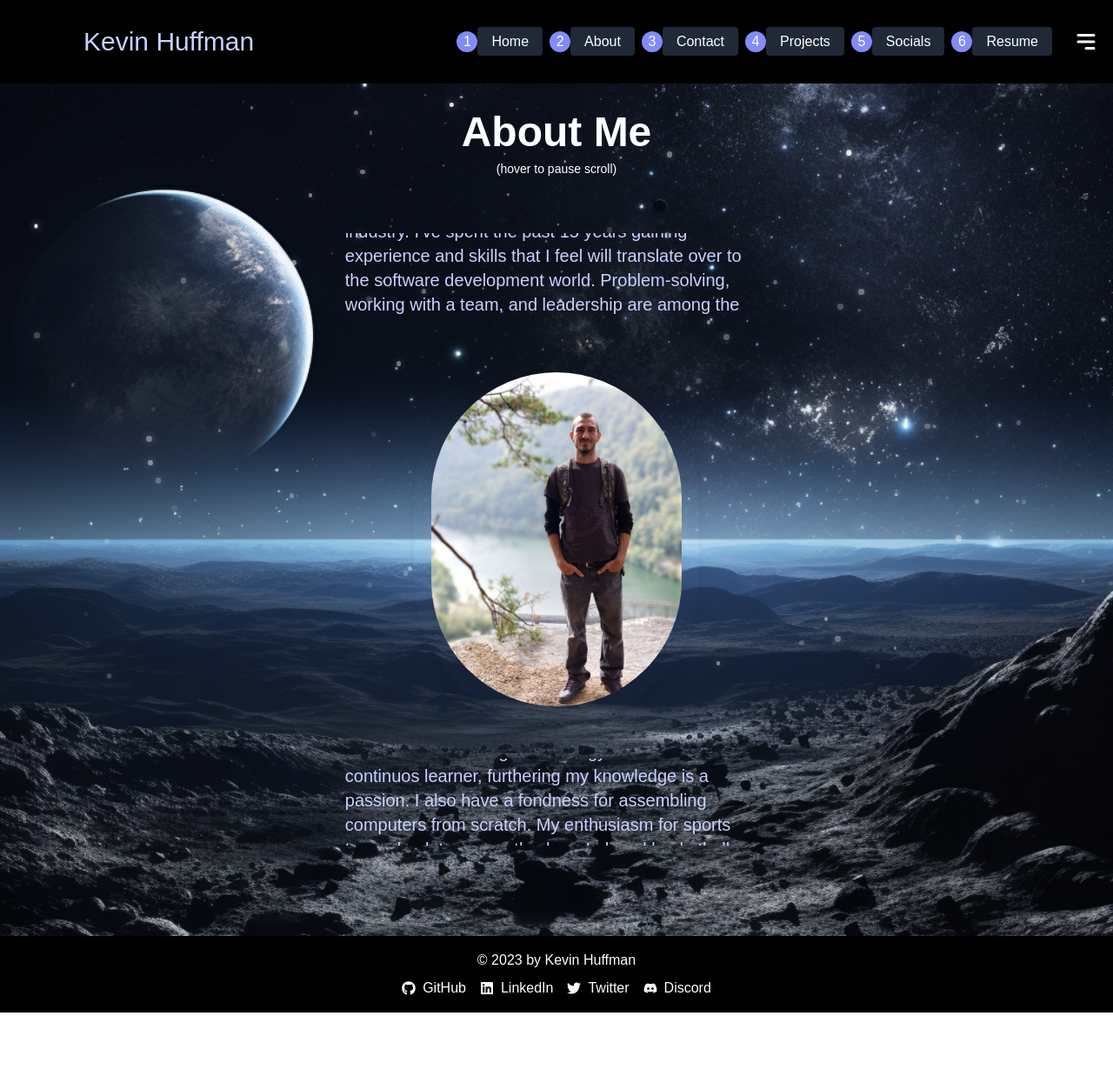
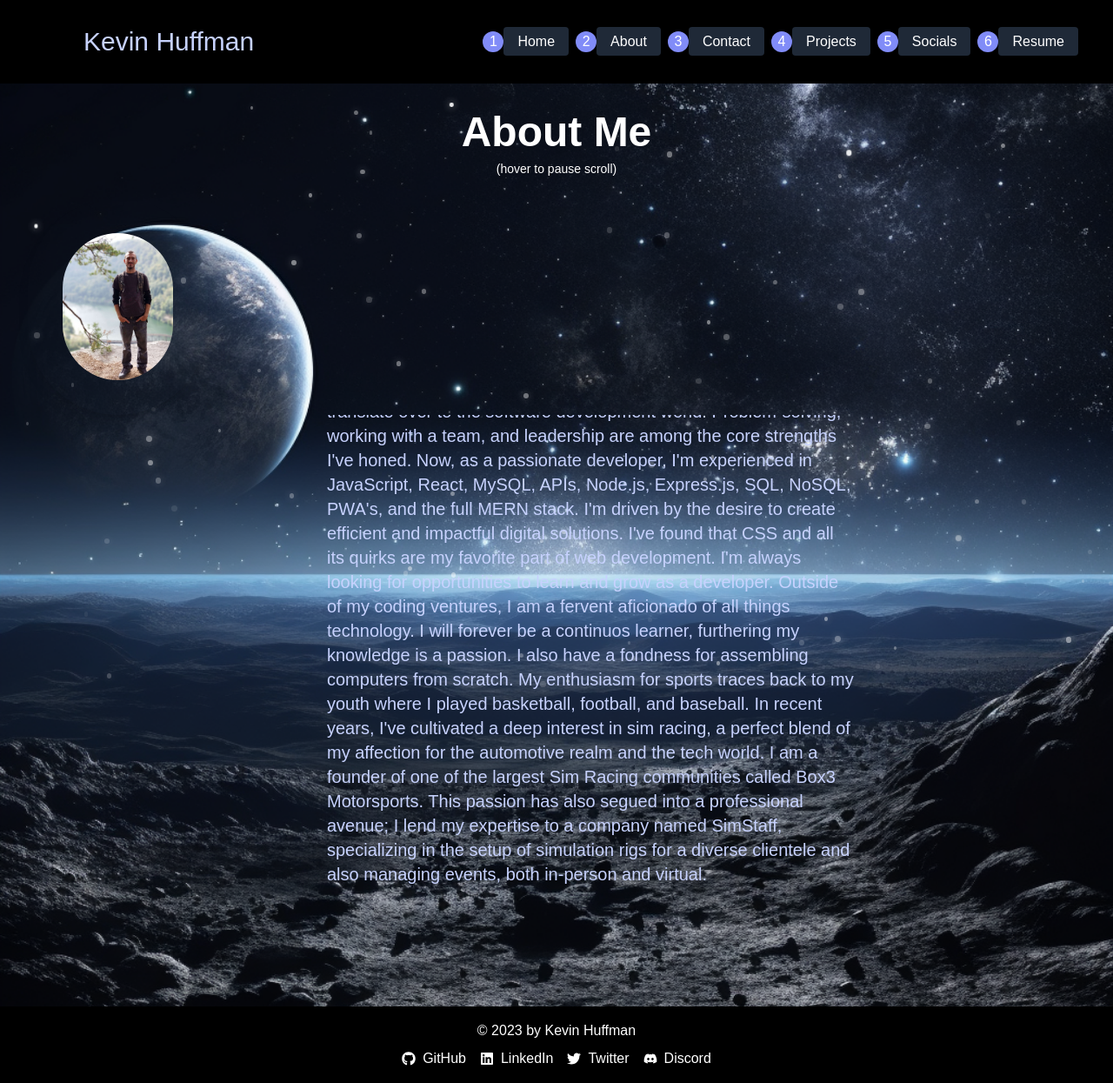
Before and after one commit to kevhuff/kev-huff, a React (Create React App) app: page /about in a window 1280 px wide. Shown: the whole page at 87% size. Before the commit the page ends 1164 px from the top, so only its background shows below. Built offline with nearby package versions, Linux system fonts and the light colour scheme.

Commit message:
updated color on hero, adjusted scroll about.me

```diff
--- a/src/components/About.js
+++ b/src/components/About.js
@@ -10,9 +10,15 @@ const About = () => {
       <h1 className="text-sm mb-6 text-center text-white transition transform hover:text-indigo-300 hover:scale-110 duration-1000 ease-in-out">
         (hover to pause scroll)
       </h1>
-
-      <div className="text-scroll-container m-10 w-[40%] h-[30%] overflow-visible">
-        <p className="text-xl text-indigo-200 hover:text-white hover:scale-110 duration-500 ease-in scroll-text">
+      <div>
+        <img
+          src={ProfilePic}
+          alt="Kevin's Portrait"
+          className="w-[10%] h-[20%] sm:w-[17%] p-10 rounded-full shadow-lg transition transform hover:scale-105 hover:opacity-30 duration-300 ease-in-out"
+        />
+      </div>
+      <div className="text-scroll bg-[##3b3b3bae] justify-center ml-20 w-[50%] h-[80%] overflow-hidden ">
+        <p className="text-xl text-indigo-200 hover:text-white duration-900 ease-in scroll-text">
           Hello! I'm Kevin. I started off in the automotive industry. I've spent
           the past 15 years gaining experience and skills that I feel will
           translate over to the software development world. Problem-solving,
@@ -23,15 +29,6 @@ const About = () => {
           impactful digital solutions. I've found that CSS and all its quirks
           are my favorite part of web development. I'm always looking for
           opportunities to learn and grow as a developer.
-        </p>
-      </div>
-      <img
-        src={ProfilePic}
-        alt="Kevin's Portrait"
-        className="w-[35%] h-[20%] sm:w-[27%] rounded-full shadow-lg transition transform hover:scale-105 hover:opacity-90 duration-300 ease-in-out p-5"
-        />
-      <div className="text-scroll-container m-10 w-[40%] h-[20%] overflow-visible">
-        <p className="text-xl text-indigo-200 hover:text-white hover:scale-110 duration-500 ease-in scroll-text">
           Outside of my coding ventures, I am a fervent aficionado of all things
           technology. I will forever be a continuos learner, furthering my
           knowledge is a passion. I also have a fondness for assembling
--- a/src/components/hero.js
+++ b/src/components/hero.js
@@ -4,11 +4,11 @@ import { TypeAnimation } from 'react-type-animation';
 const Hero = () => {
     return (
         <div className='max-w-[800px] w-full h-screen mx-auto text-center flex flex-col justify-start items-center pt-20'>
-            <p className='font-bold p-10 ml-5 text-white text-6xl'>
+            <p className='font-bold p-10 ml-5 text-indigo-200 text-6xl'>
               Hello I'm Kevin and I'm a
             </p>
 
-            <div className='bg-[#3b3b3b88] h-2/4 flex flex-col justify-center items-center rounded-xl'>
+            <div className='text-indigo-200  bg-[#3b3b3bae] h-2/4 flex flex-col justify-center items-center rounded-xl'>
                 <TypeAnimation
                     sequence={[
                         'Software developer',
--- a/src/components/navbar.jsx
+++ b/src/components/navbar.jsx
@@ -12,7 +12,6 @@ const NavBar = () => {
     return (
         <div className='flex justify-between items-center h-24 w-screen mx-auto px-4 text-white bg-black'>
             <h1 className='w-full text-indigo-200 text-left text-3xl pl-20'>Kevin Huffman</h1>
-                {/* Updated classes here */}
             <ul className='hidden md:flex space-x-4 pr-4'>
                 {['Home', 'About', 'Contact', 'Projects', 'Socials', 'Resume'].map((text, idx) => (
                     <li key={text} className='group p-2'>
@@ -23,9 +22,11 @@ const NavBar = () => {
                     </li>
                 ))}
             </ul>
-            <div onClick={handleNav} className="z-10 relative">
-                {!nav ? < HiMenuAlt3 size={30} /> : <HiMinus  size={30} onClick={handleNav} />}
+            {/* Hamburger Icon: Hidden on Large Screens */}
+            <div onClick={handleNav} className="z-10 relative lg:hidden">
+                {!nav ? <HiMenuAlt3 size={30} /> : <HiMinus size={30} onClick={handleNav} />}
             </div>
+            {/* Side Navigation */}
             <ul className={nav ? 'fixed right-0 top-0 w-[40%] h-full border-l border-gray-500 bg-[#000300] transition-transform duration-700 ease-in-out' : 'fixed right-full top-0 w-[60%] h-full border-l border-gray-500 bg-[#000300] transition-transform duration-700 ease-in-out'}>
                 <h1 className='text-center text-3xl font-bold text-indigo-300'>Kevin Huffman</h1>
                 {['Home', 'About', 'Contact', 'Projects', 'Socials', 'Resume'].map((text, idx) => (
--- a/src/index.css
+++ b/src/index.css
@@ -130,3 +130,13 @@ body {
       font-size: 24px;
   }
 }
+@media (min-width: 1024px) {
+  .hide-on-large {
+    display: none !important;
+  }
+}
+@media (min-width: 1024px) {
+  .hide-on-large {
+    display: none;
+  }
+}
```
Lines whose indentation alone changed are shown as unchanged.
